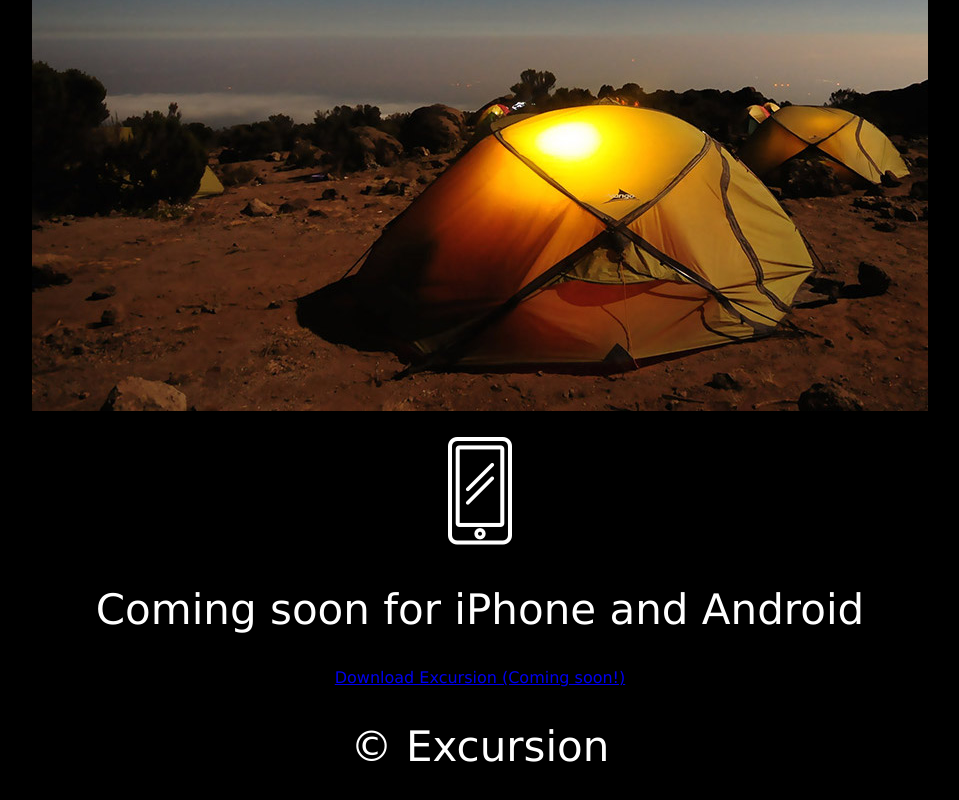
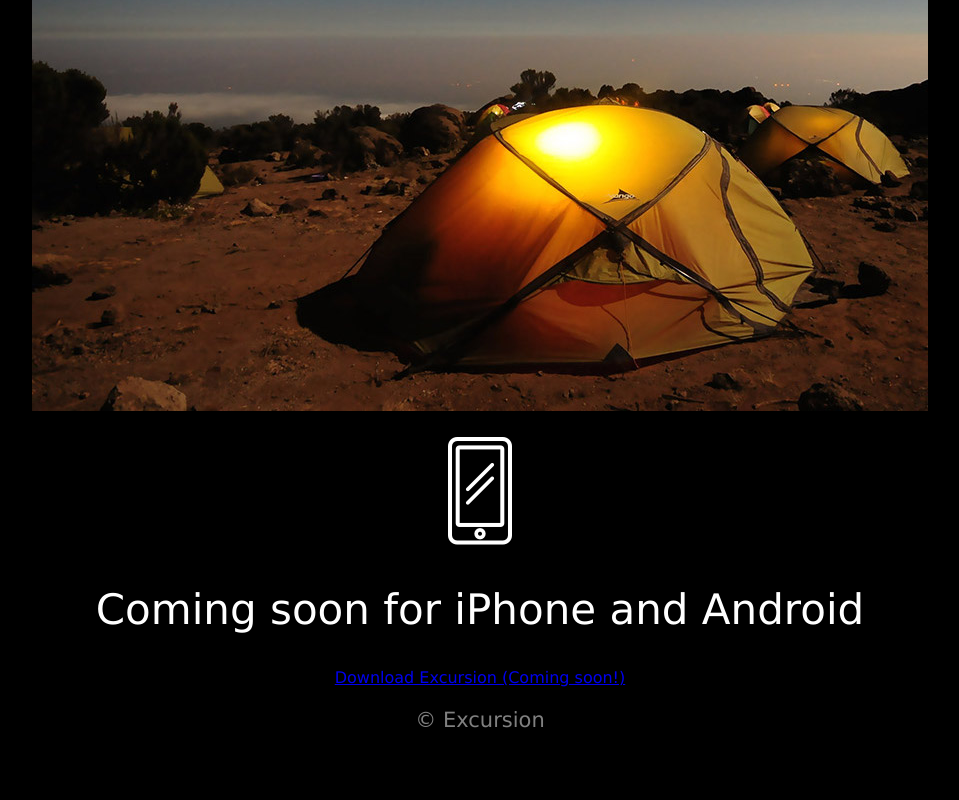
Before and after one commit to briana177/excursion, a plain HTML site: page index.html in a window 1280 px wide. Shown: the part 600-1400 px from the top of the page, without its empty margins (160-1119 px from the left). After the commit the page ends 1353 px from the top, so only its background shows below. Drawn offline with Linux system fonts and the light colour scheme.

Commit message:
Edit footer element.

```diff
--- a/index.html
+++ b/index.html
@@ -27,7 +27,7 @@
   </div>
 
   <div id="footer">
-    <h2>&copy; Excursion</h2>
+    <p>&copy; Excursion</p>
   </div>
 
 
```
